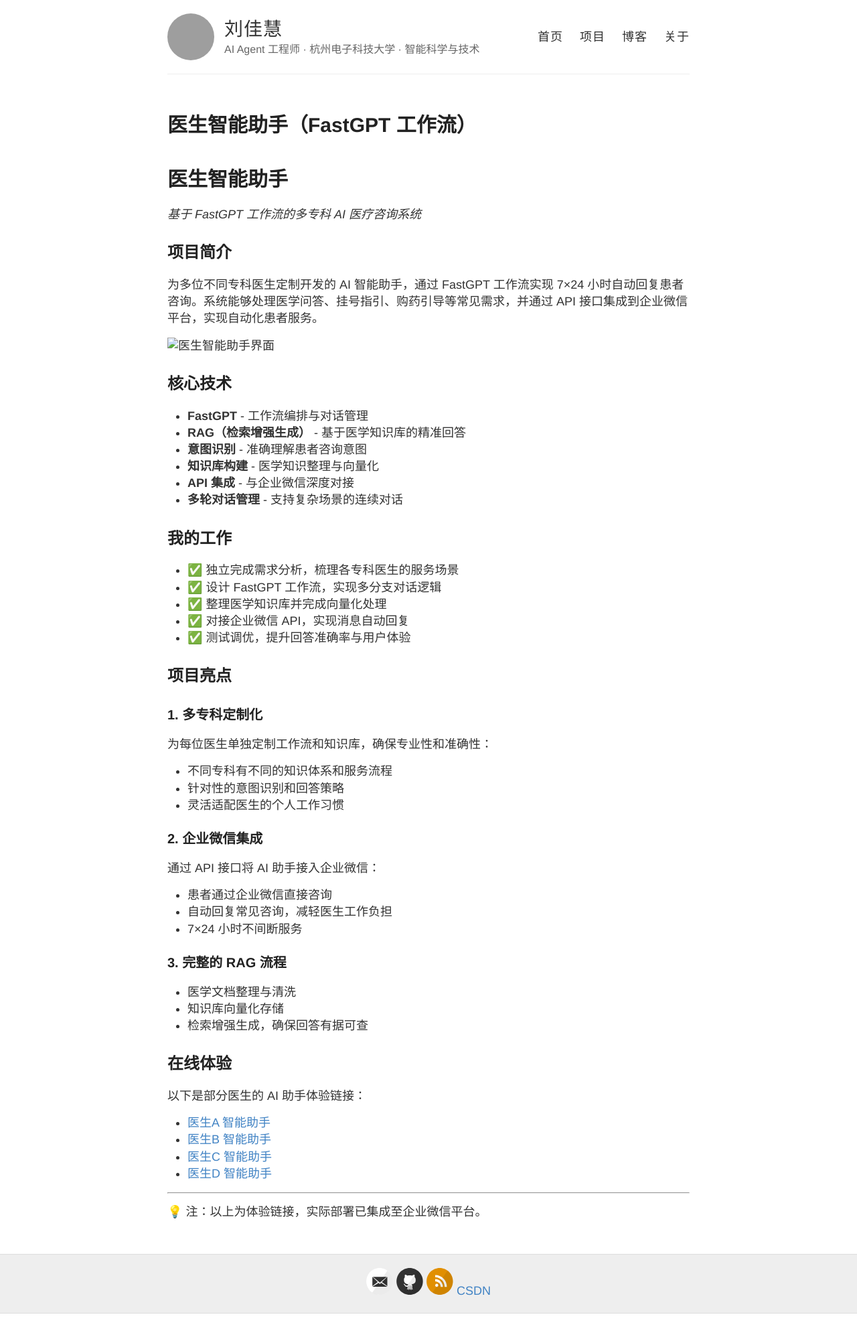
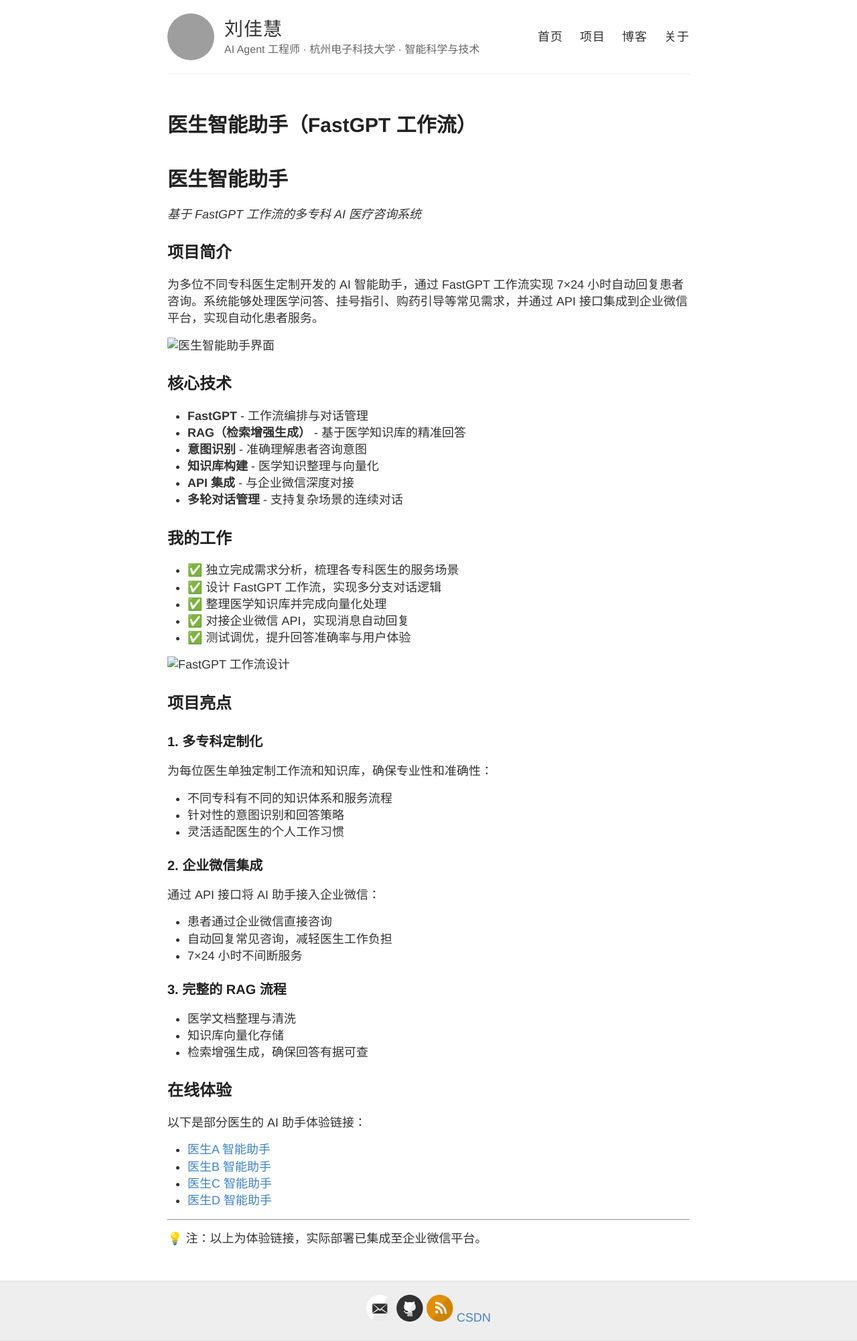
Before and after one commit to G-LJH/G-LJH.github.io, a Jekyll site: the page built from projects/doctor-assistant.md, in a window 1280 px wide. Shown: the whole page at 67% size. Built offline with Jekyll 4.4.1, drawn with Linux system fonts in a browser that asks for light colours; before the commit the page ends 1961 px from its top, so only the background shows below that; grey boxes are pictures that could not be loaded.

Commit message:
添加 FastGPT 工作流设计截图

```diff
--- a/projects/doctor-assistant.md
+++ b/projects/doctor-assistant.md
@@ -30,6 +30,10 @@
 - ✅ 整理医学知识库并完成向量化处理
 - ✅ 对接企业微信 API，实现消息自动回复
 - ✅ 测试调优，提升回答准确率与用户体验
+
+
+![FastGPT 工作流设计](../images/doctor-assistant-workflow.png)
+
 
 ## 项目亮点
 
```
Also changed, not shown: images/doctor-assistant-workflow.png (added).
